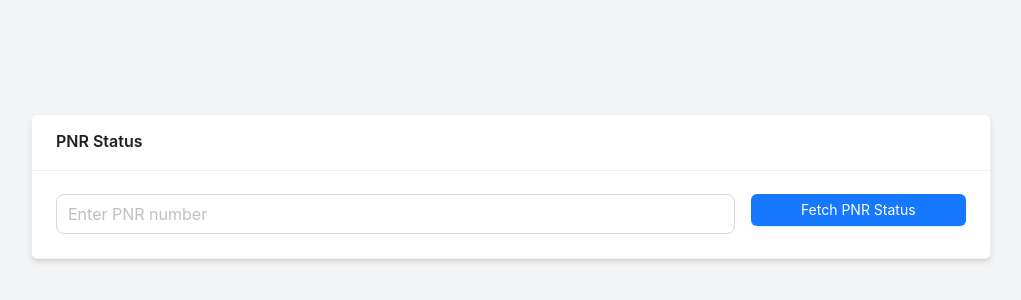
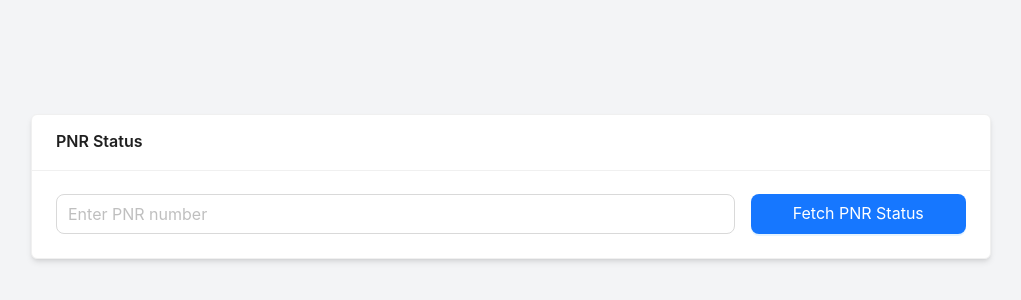
Before and after one commit to ChaudhariSaurav/Rail-PNR, a React (Vite) app: page / in a window 1280 px wide. Shown: the part 214-514 px from the top of the page, without its empty margins (129-1150 px from the left). Built offline with nearby package versions, Linux system fonts and the light colour scheme.

Commit message:
update code

```diff
--- a/src/App.jsx
+++ b/src/App.jsx
@@ -76,7 +76,12 @@ const PnrStatus = () => {
               />
             </Col>
             <Col xs={24} sm={6}>
-              <Button type="primary" onClick={fetchPnrStatus} block>
+              <Button
+                type="primary"
+                size="large"
+                onClick={fetchPnrStatus}
+                block
+              >
                 Fetch PNR Status
               </Button>
             </Col>
@@ -170,6 +175,14 @@ const PnrStatus = () => {
                       {passenger.currentSeatDetails}
                     </Text>
                   </Col>
+                  {passenger.confirmProb !== undefined && (
+                    <Col xs={24}>
+                      <Text>
+                        <strong>Confirmation Probability:</strong>{" "}
+                        {passenger.confirmProb}%
+                      </Text>
+                    </Col>
+                  )}
                 </Row>
               ))}
               <Row className="mt-4">
```
